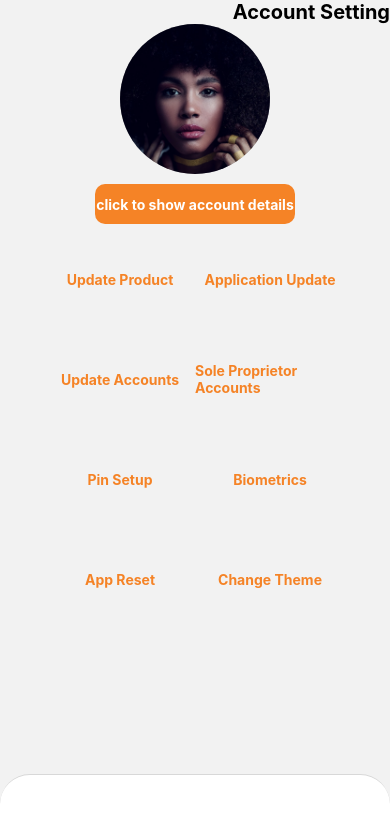
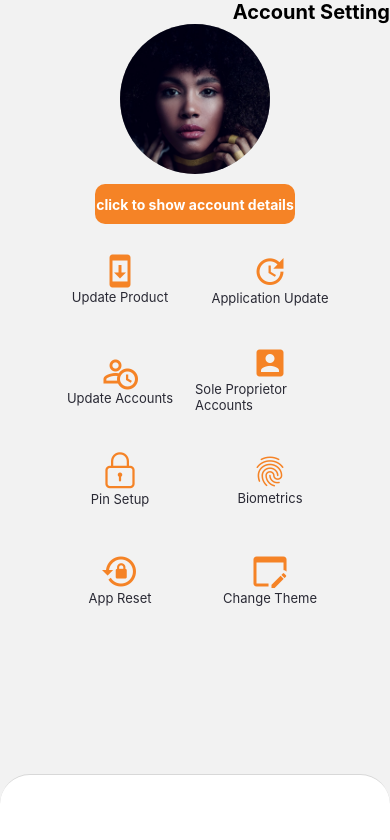
Before and after one commit to csr000/fidelity-mobile-app-ui-rebuild, a React Native app: screen /Setting in a window 390 px wide. Shown: the top 840 px of the page. Built offline with nearby package versions, Linux system fonts and the light colour scheme; some icons are missing.

Commit message:
add icons

```diff
--- a/screens/Setting.jsx
+++ b/screens/Setting.jsx
@@ -5,10 +5,11 @@ import Block from '../components/Block';
 import Text from '../components/Text';
 import { colors } from '../components/theme';
 import Nav from '../components/Nav';
+import { MaterialIcons, MaterialCommunityIcons, SimpleLineIcons } from '@expo/vector-icons';
 
 import profile from '../assets/profile.jpg';
 
-function Card({ title }) {
+function Card({ title, icon }) {
   return (
     <Block middle center margin={10} width={150} height={100} borderRadius={20} backgroundColor={colors.white} elevation={5}>
       <TouchableOpacity
@@ -19,7 +20,8 @@ function Card({ title }) {
           alignItems: 'center',
           justifyContent: 'center',
         }}>
-        <Text bold color={colors.orange}>
+        <Block>{icon}</Block>
+        <Text size={13} color={colors.black}>
           {title}
         </Text>
       </TouchableOpacity>
@@ -27,11 +29,11 @@ function Card({ title }) {
   );
 }
 
-function Row({ title1, title2 }) {
+function Row({ title1, title2, icon1, icon2 }) {
   return (
     <Block row>
-      <Card title={title1} />
-      <Card title={title2} />
+      <Card title={title1} icon={icon1} />
+      <Card title={title2} icon={icon2} />
     </Block>
   );
 }
@@ -64,12 +66,29 @@ export default function Setting({ navigation }) {
               marginBottom: 5,
               elevation: 5,
             }}>
-            <Text bold color={colors.white}>click to show account details</Text>
+            <Text bold color={colors.white}>
+              click to show account details
+            </Text>
           </TouchableOpacity>
-          <Row title1="Update Product" title2="Application Update" />
-          <Row title1="Update Accounts" title2="Sole Proprietor Accounts" />
-          <Row title1="Pin Setup" title2="Biometrics" />
-          <Row title1="App Reset" title2="Change Theme" />
+          <Row
+            title1="Update Product"
+            title2="Application Update"
+            icon1={<MaterialIcons name="system-update" size={36} color={colors.orange} />}
+            icon2={<MaterialCommunityIcons name="update" size={36} color={colors.orange} />}
+          />
+          <Row
+            title1="Update Accounts"
+            title2="Sole Proprietor Accounts"
+            icon1={<MaterialCommunityIcons name="account-clock-outline" size={36} color={colors.orange} />}
+            icon2={<MaterialIcons name="account-box" size={36} color={colors.orange} />}
+          />
+          <Row title1="Pin Setup" title2="Biometrics" icon1={<SimpleLineIcons name="lock" size={36} color={colors.orange} />} icon2={<MaterialCommunityIcons name="fingerprint" size={36} color={colors.orange} />} />
+          <Row
+            title1="App Reset"
+            title2="Change Theme"
+            icon1={<MaterialCommunityIcons name="lock-reset" size={36} color={colors.orange} />}
+            icon2={<MaterialCommunityIcons name="application-edit-outline" size={36} color={colors.orange} />}
+          />
         </Block>
       </ScrollView>
     </SafeAreaView>
```
